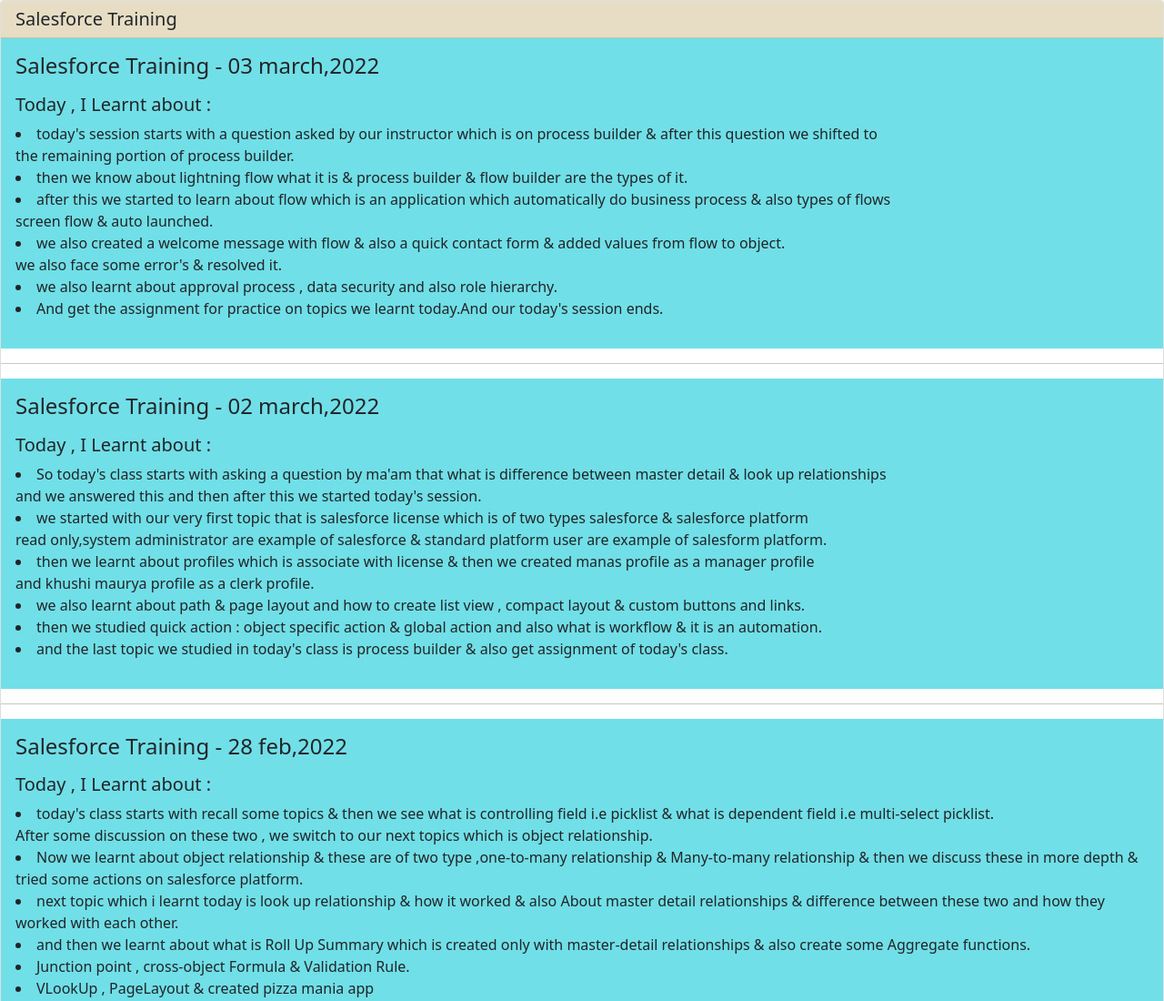
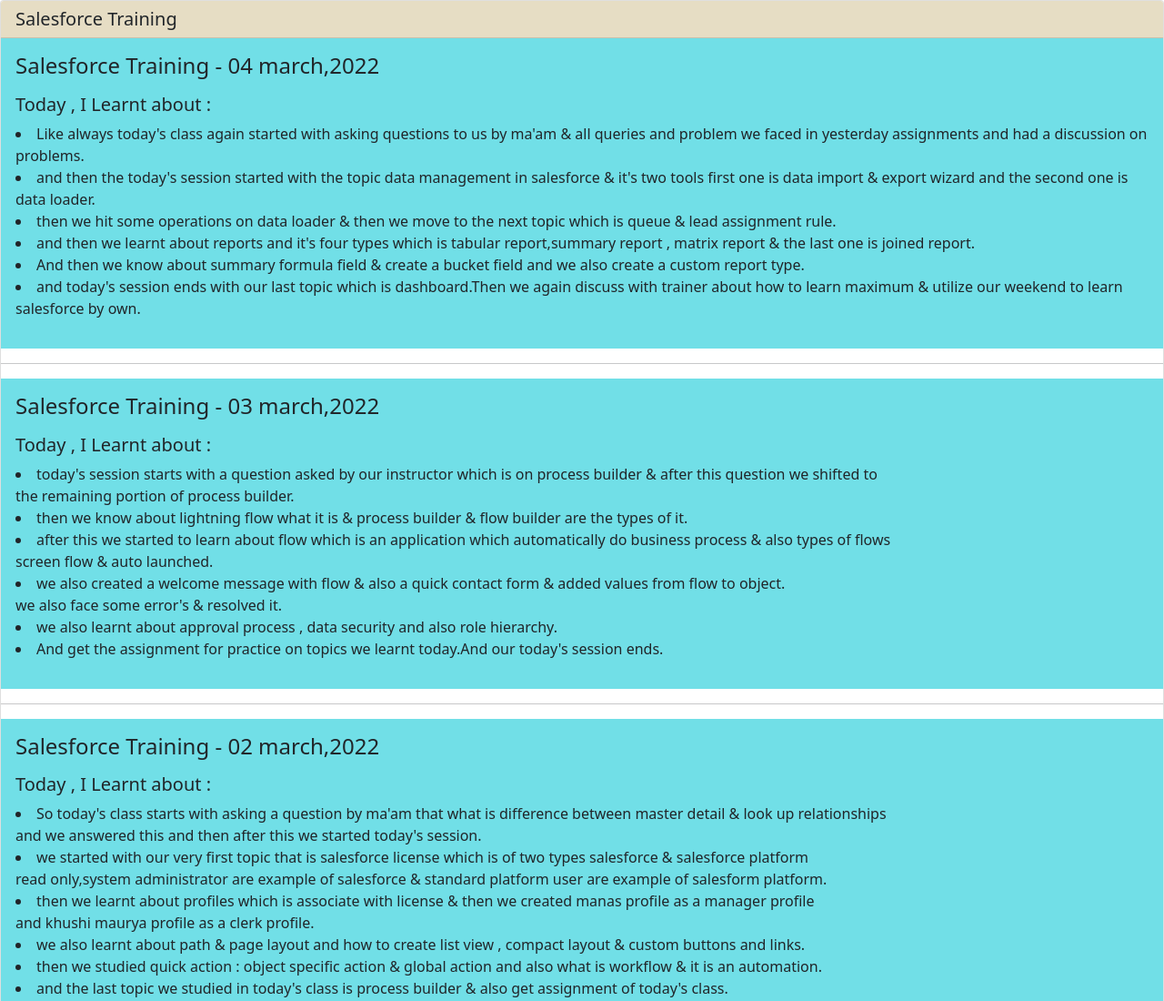
Before and after one commit to SaurabhSrivastava0/saurabhsrivastava0.github.io, a plain HTML site: page journal.html in a window 1280 px wide. Shown: the top 1100 px of the page at 91% size. Drawn offline with nearby package versions, Linux system fonts and the light colour scheme.

Commit message:
Add files via upload

```diff
--- a/journal.html
+++ b/journal.html
@@ -25,8 +25,28 @@
     </style>
   </head>
   <body class="">
-<div class="card  " style="margin:; padding:auto;">
+<div class="card" style="margin:; padding:auto;">
 <h5 class="card-header">Salesforce Training </h5>
+
+
+<div class="card-body">
+<h4 class="card-title">Salesforce Training - 04 march,2022</h4>
+<p class="card-text">
+  <h5>Today , I Learnt about :</h5>
+  <li>Like always today's class again started with asking questions to us by ma'am & all queries and problem we faced in yesterday assignments and had a discussion on problems.</li>
+  <li>and then the today's session started with the topic data management in salesforce & it's two tools first one is data import & export wizard  and the second one is data loader.</li>
+  <li>then we hit some operations on data loader & then we move to the next topic which is queue & lead assignment rule. </li>
+  <li>and then we learnt about reports and it's four types which is tabular report,summary report , matrix report & the last one is joined report. </li>
+  <li>And then we know about summary formula field & create a bucket field and we also create a custom report type.</li>
+  <li> and today's session ends with our last topic which is dashboard.Then we again discuss with trainer about how to learn maximum & utilize our weekend to learn salesforce by own.</li>
+</p>
+<!-- <a href="employeedata.html" class="btn btn-success">Launch</a> -->
+</div>
+<hr />
+
+
+
+
 
 <div class="card-body">
 <h4 class="card-title">Salesforce Training - 03 march,2022</h4>
```
